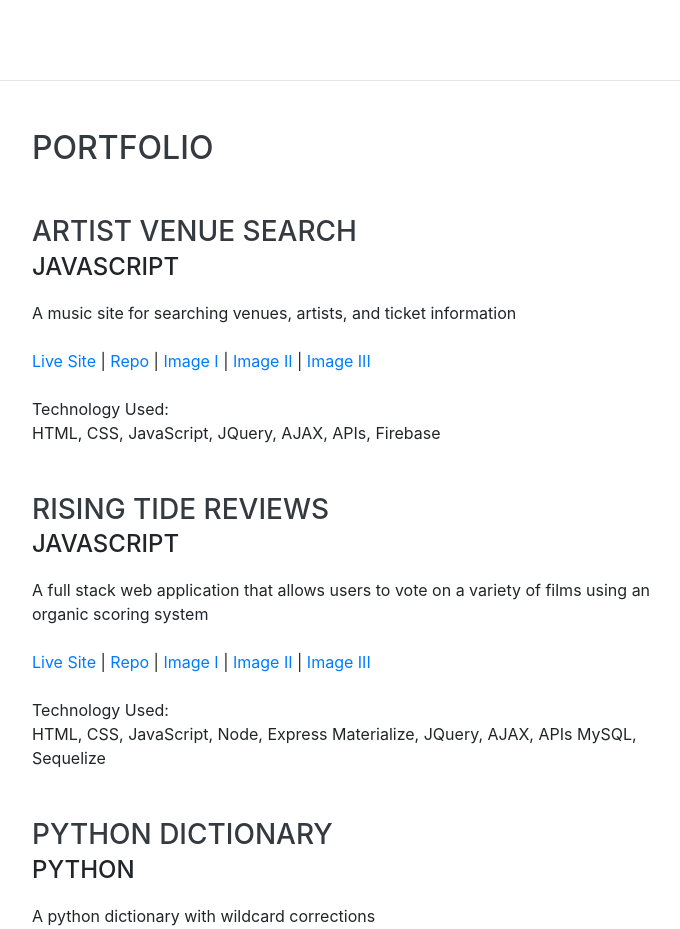
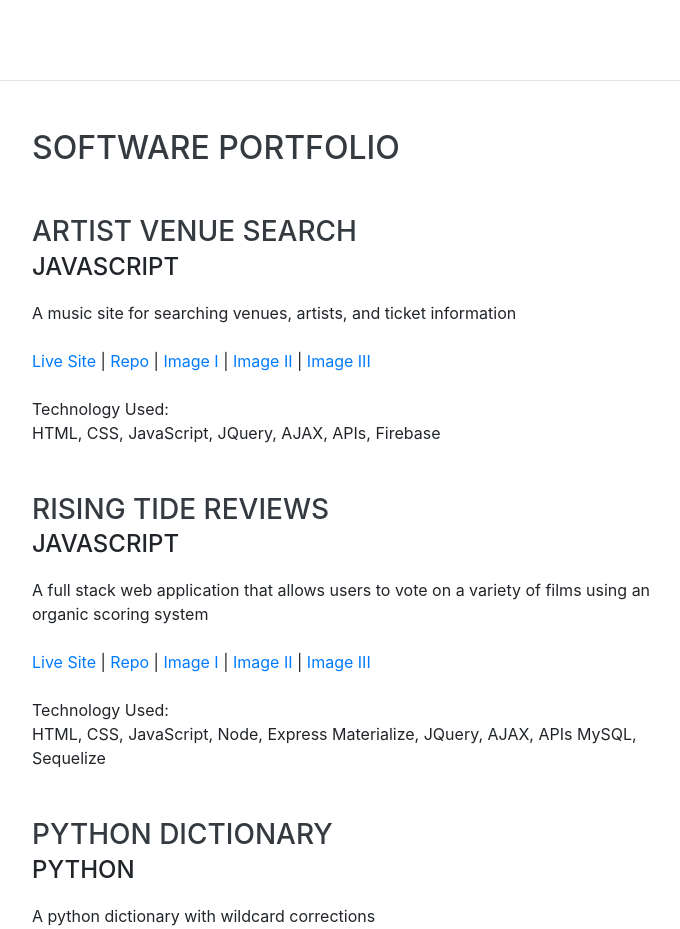
Before and after one commit to robertmoore40/portfolio, a website with bundled scripts: page index.html in a window 1280 px wide. Shown: the part 3780-4709 px from the top of the page, without its empty margins (288-968 px from the left). Built offline with nearby package versions, Linux system fonts and the light colour scheme; a web font is replaced by a local one.

Commit message:
added software note to portfolio

```diff
--- a/index.html
+++ b/index.html
@@ -231,7 +231,7 @@
 
     <section class="resume-section p-3 p-lg-5 d-flex align-items-center" id="portfolio">
       <div class="w-100">
-        <h2 class="mb-5">Portfolio</h2>
+        <h2 class="mb-5">Software Portfolio</h2>
 
         <div class="resume-item d-flex flex-column flex-md-row justify-content-between mb-5">
           <div class="resume-content">
```
